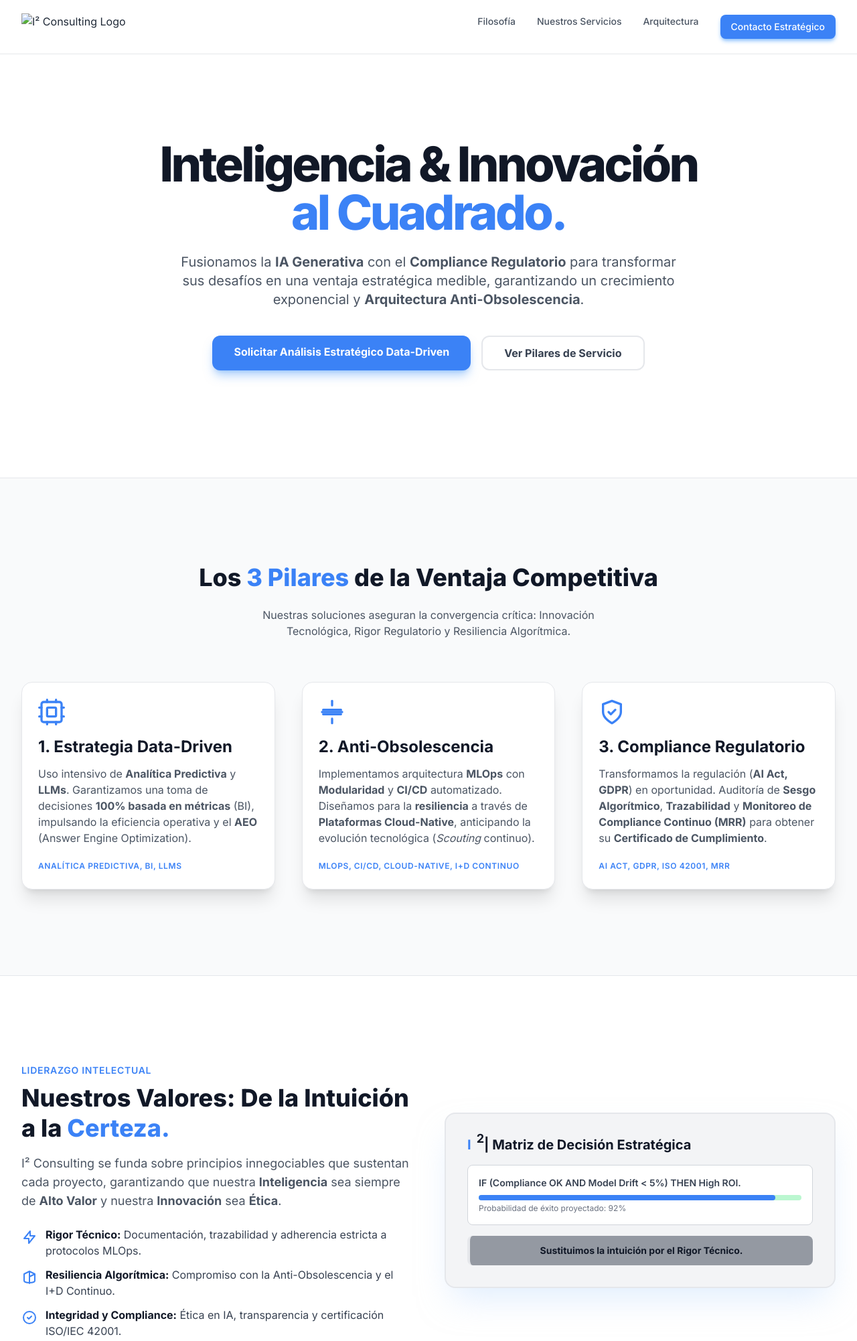
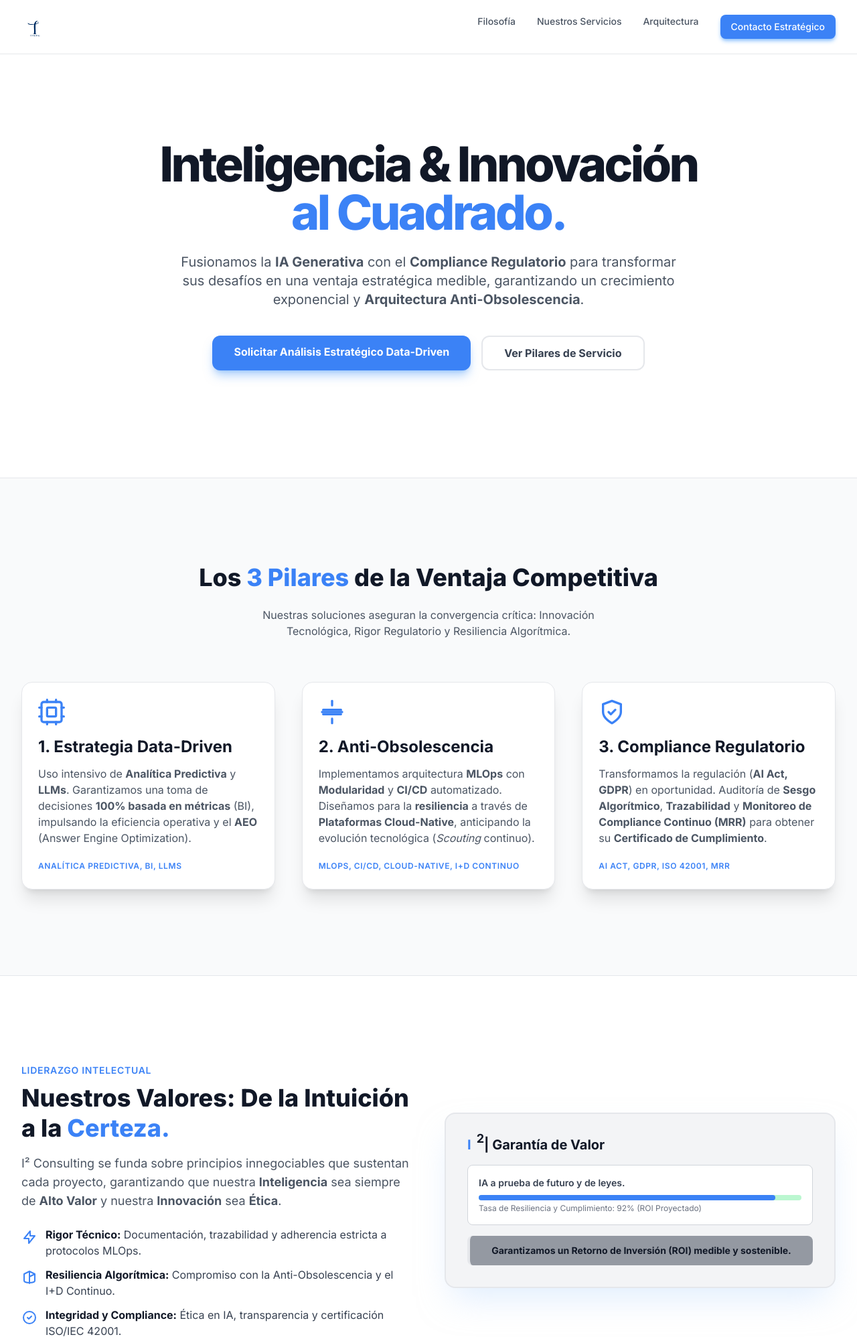
Before and after one commit to I2Consulting/i2consulting-web, a plain HTML site: page index.html in a window 1280 px wide. Shown: the top 2002 px of the page at 67% size. Drawn offline with nearby package versions, Linux system fonts and the light colour scheme.

Commit message:
Update index.html
Actualización del Index

```diff
--- a/index.html
+++ b/index.html
@@ -3,7 +3,7 @@
 <head>
     <meta charset="UTF-8">
     <meta name="viewport" content="width=device-width, initial-scale=1.0">
-    <title>I² Consulting | Inteligencia e Innovación al Cuadrado</title>
+    <title>Inteligencia e Innovación al Cuadrado</title>
     <!-- Carga de Tailwind CSS para un diseño limpio y responsivo -->
     <script src="https://cdn.tailwindcss.com"></script>
 
@@ -43,9 +43,9 @@
                 <!-- Logo: I² Consulting - Ahora como imagen -->
                 <div class="flex-shrink-0">
                     <a href="#" class="flex items-center">
-                        <!-- Imagen del logo subida, con una altura de 40px (h-10) para el menú -->
+                        <!-- IMAGEN CORREGIDA: Usando la ruta directa del archivo en el repositorio para que cargue en Netlify -->
                         <img
-                            src="Logo_invertido_PNG.png-bf503497-52a4-4e8c-84ca-5bec12648e5e"
+                            src="Logo_invertido_PNG.png"
                             alt="I² Consulting Logo"
                             class="h-10 w-auto"
                         >
@@ -177,18 +177,19 @@
                     <div class="relative hidden lg:block">
                         <div class="p-8 bg-gray-100 rounded-2xl border-2 border-i2-blue/50 shadow-2xl shadow-blue-200/50">
                             <h3 class="text-xl font-bold text-gray-900 mb-4 flex items-center">
-                                <span class="text-i2-blue mr-2">I</span><sup class="text-lg font-bold align-super">2</sup> | Matriz de Decisión Estratégica
+                                <span class="text-i2-blue mr-2">I</span><sup class="text-lg font-bold align-super">2</sup> | Garantía de Valor
                             </h3>
                             <div class="bg-white border border-gray-300 p-4 rounded-lg">
-                                <!-- Representación simple de la matriz de riesgos o un modelo de decisión -->
-                                <p class="text-sm font-semibold text-gray-700 mb-2">IF (Compliance OK AND Model Drift < 5%) THEN High ROI.</p>
+                                <!-- La promesa de la garantía se representa aquí de forma conceptual -->
+                                <p class="text-sm font-semibold text-gray-700 mb-2">IA a prueba de futuro y de leyes.</p>
                                 <div class="w-full h-2 bg-green-200 rounded-full">
                                     <div class="h-full bg-i2-blue w-11/12 rounded-full" style="width: 92%;"></div>
                                 </div>
-                                <p class="mt-1 text-xs text-gray-500">Probabilidad de éxito proyectado: 92%</p>
+                                <p class="mt-1 text-xs text-gray-500">Tasa de Resiliencia y Cumplimiento: 92% (ROI Proyectado)</p>
                             </div>
                             <div class="mt-4 p-3 bg-gray-700/50 rounded-lg text-sm text-gray-900 text-center font-bold border-l-4 border-i2-blue">
-                                Sustituimos la intuición por el Rigor Técnico.
+                                <!-- Texto sustituido: La nueva promesa de valor más accesible -->
+                                Garantizamos un Retorno de Inversión (ROI) medible y sostenible.
                             </div>
                         </div>
                     </div>
```
